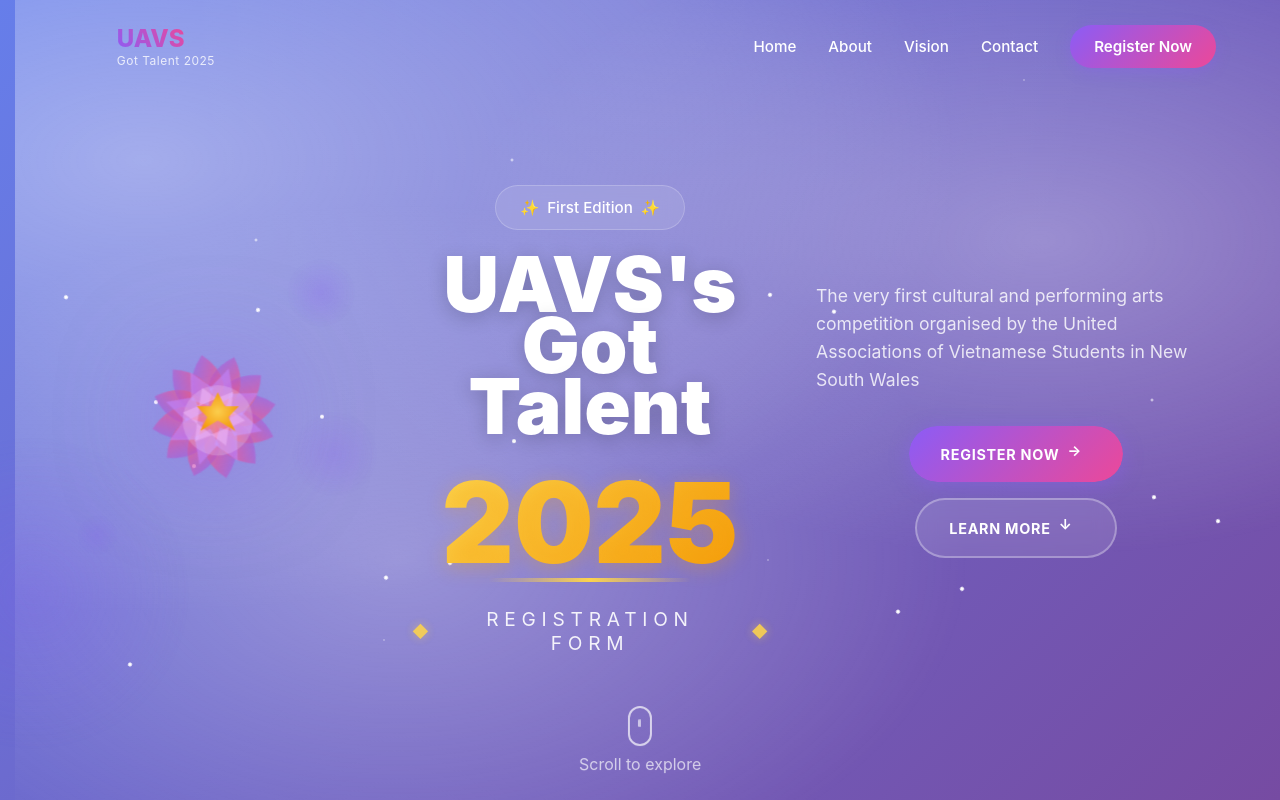
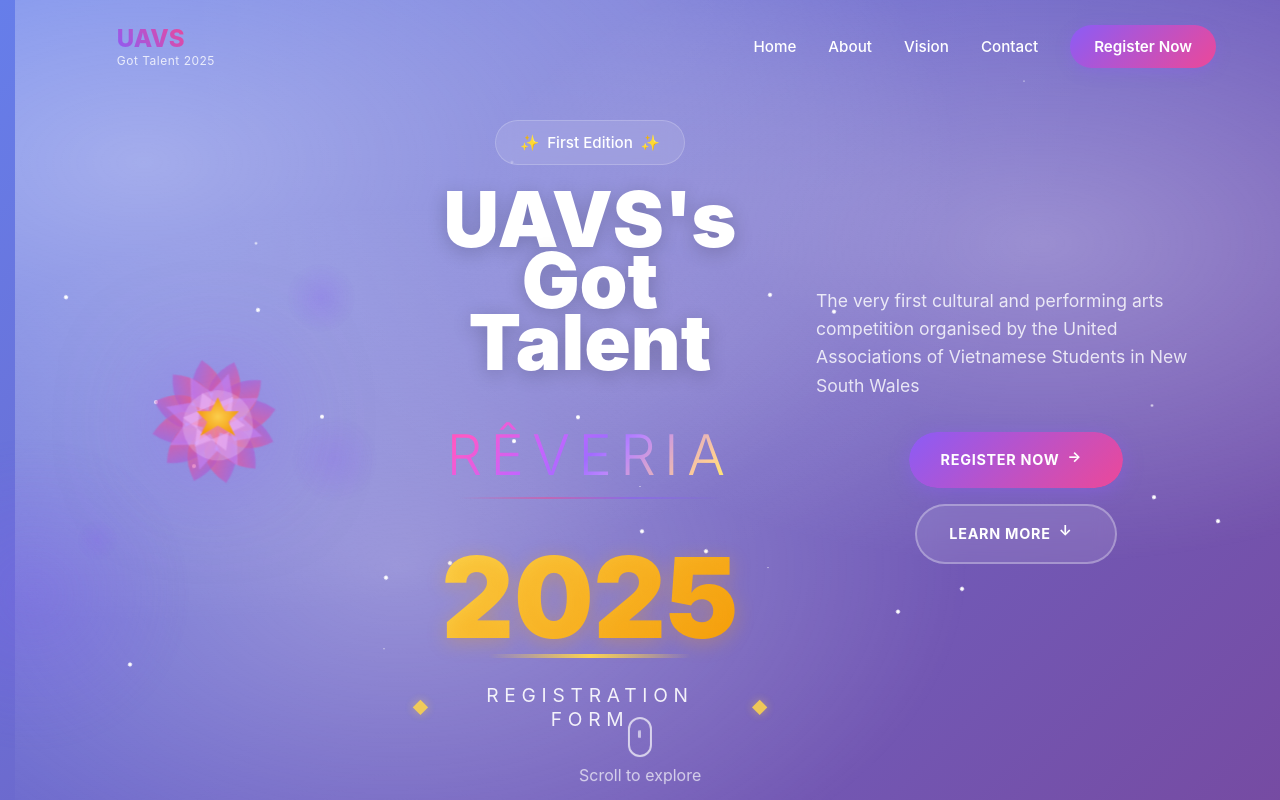
Before and after one commit to idolbinhminhtran/UAVS-REGISTRATION-FORM, a React (Create React App) app in the folder WEBSITE-UGT/FRONT-END/: page / in a window 1280 px wide. Shown: the top 800 px of the page. Built offline with nearby package versions, Linux system fonts and the light colour scheme.

Commit message:
Add Rêveria event name to homepage with beautiful styling

```diff
--- a/WEBSITE-UGT/FRONT-END/public/index.html
+++ b/WEBSITE-UGT/FRONT-END/public/index.html
@@ -12,7 +12,7 @@
     <link rel="preconnect" href="https://fonts.googleapis.com">
     <link rel="preconnect" href="https://fonts.gstatic.com" crossorigin>
     <link href="https://fonts.googleapis.com/css2?family=Inter:wght@300;400;500;600;700&display=swap" rel="stylesheet">
-    <title>UAVS's Got Talent 2025 - Registration</title>
+    <title>Rêveria - UAVS's Got Talent 2025</title>
   </head>
   <body>
     <noscript>You need to enable JavaScript to run this app.</noscript>
--- a/WEBSITE-UGT/FRONT-END/src/App.css
+++ b/WEBSITE-UGT/FRONT-END/src/App.css
@@ -1620,6 +1620,62 @@ body {
   display: block;
 }
 
+/* Event Name - Rêveria */
+.event-name {
+  margin: 1.5rem 0;
+  position: relative;
+  display: inline-block;
+}
+
+.event-name-text {
+  font-size: clamp(2.5rem, 5vw, 3.5rem);
+  font-family: 'Inter', sans-serif;
+  font-weight: 300;
+  letter-spacing: 0.15em;
+  background: linear-gradient(135deg, var(--primary-pink), var(--primary-purple), var(--accent-yellow));
+  -webkit-background-clip: text;
+  -webkit-text-fill-color: transparent;
+  background-clip: text;
+  text-transform: uppercase;
+  position: relative;
+  display: inline-block;
+  animation: shimmerText 4s ease-in-out infinite;
+}
+
+@keyframes shimmerText {
+  0%, 100% {
+    background-position: 0% 50%;
+    filter: brightness(1);
+  }
+  50% {
+    background-position: 100% 50%;
+    filter: brightness(1.2);
+  }
+}
+
+.event-name-decoration {
+  position: absolute;
+  bottom: -10px;
+  left: 50%;
+  transform: translateX(-50%);
+  width: 120%;
+  height: 2px;
+  background: linear-gradient(90deg, transparent, var(--primary-pink), var(--primary-purple), transparent);
+  opacity: 0.8;
+  animation: decorationSlide 3s ease-in-out infinite;
+}
+
+@keyframes decorationSlide {
+  0%, 100% {
+    width: 80%;
+    opacity: 0.4;
+  }
+  50% {
+    width: 120%;
+    opacity: 0.8;
+  }
+}
+
 .title-year-container {
   position: relative;
   display: inline-block;
@@ -2408,6 +2464,11 @@ blockquote p {
 
    .year-number {
      font-size: clamp(3rem, 15vw, 4.5rem);
+   }
+
+   .event-name-text {
+     font-size: clamp(2rem, 8vw, 2.5rem);
+     letter-spacing: 0.1em;
    }
 
    .divider-text {
--- a/WEBSITE-UGT/FRONT-END/src/components/HomePage.js
+++ b/WEBSITE-UGT/FRONT-END/src/components/HomePage.js
@@ -142,6 +142,11 @@ const HomePage = () => {
                 <div className="title-main">Talent</div>
               </h1>
 
+              <div className="event-name">
+                <span className="event-name-text">Rêveria</span>
+                <div className="event-name-decoration"></div>
+              </div>
+
               <div className="title-year-container">
                 <span className="year-number">2025</span>
                 <div className="year-decoration"></div>
@@ -195,7 +200,7 @@ const HomePage = () => {
         <div className="container">
           <div className="section-wrapper">
             <div className="section-header reveal">
-              <span className="section-label">About the Event</span>
+              <span className="section-label">About Rêveria</span>
               <h2 className="section-title">
                 The Kaleidoscope of Cultures
               </h2>
```
Also changed, not shown: WEBSITE-UGT/FRONT-END/public/manifest.json, 12 other files (tests, documents, lock files or other folders).
